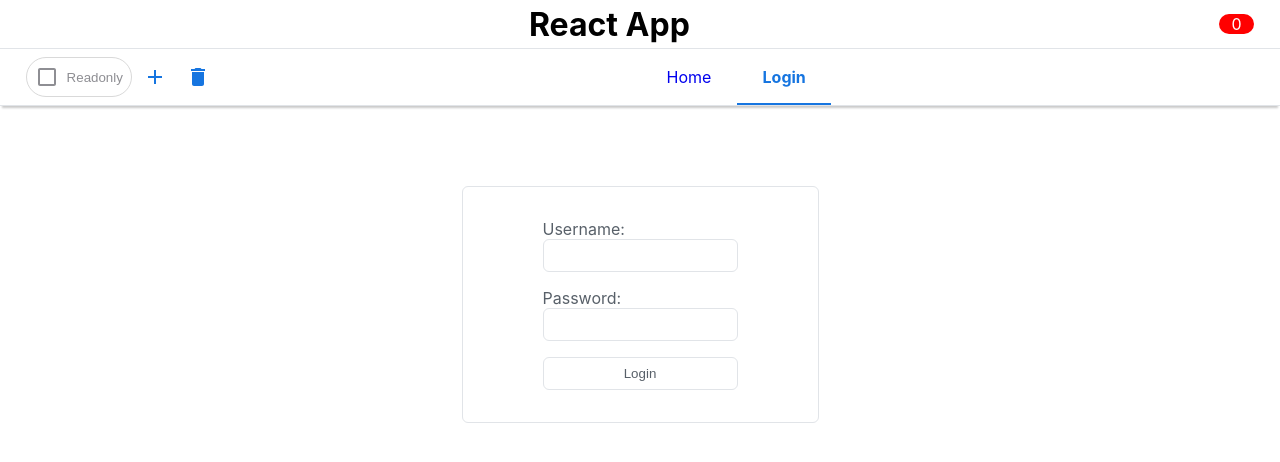
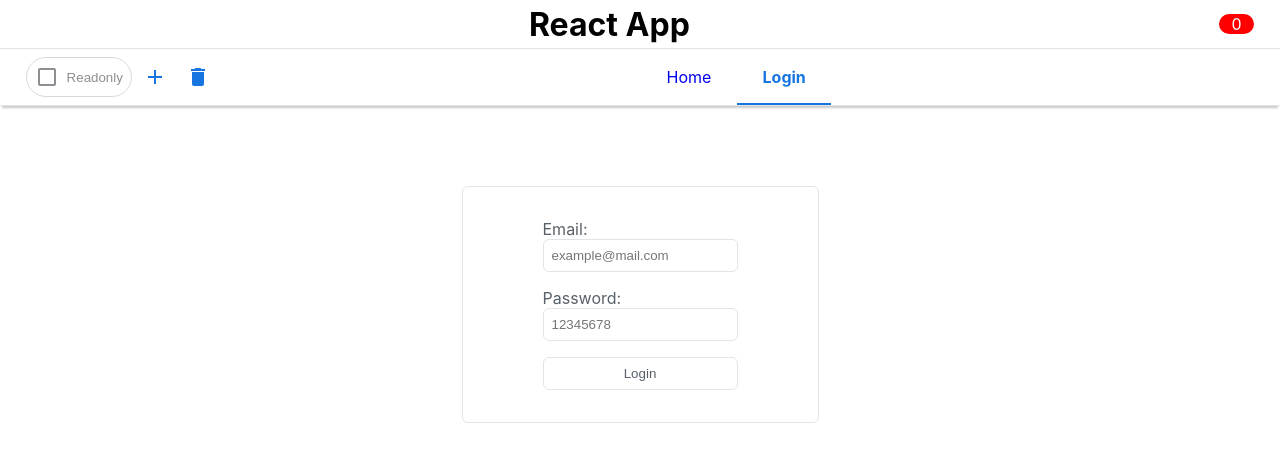
Before and after one commit to courses-iba/syemelianau-reactjs, a React (Create React App) app: page /login in a window 1280 px wide. Shown: the top 462 px of the page. Built offline with nearby package versions, Linux system fonts and the light colour scheme; no server answers.

Commit message:
reactjs - task12 - Input component created & form validation added

```diff
--- a/package.json
+++ b/package.json
@@ -8,6 +8,7 @@
     "@testing-library/user-event": "^12.8.3",
     "axios": "^0.21.1",
     "classnames": "^2.3.1",
+    "formik": "^2.2.6",
     "prop-types": "^15.7.2",
     "react": "^17.0.2",
     "react-dom": "^17.0.2",
@@ -17,7 +18,8 @@
     "react-spinners": "^0.10.6",
     "styled-components": "^5.2.3",
     "uuid": "^8.3.2",
-    "web-vitals": "^1.1.1"
+    "web-vitals": "^1.1.1",
+    "yup": "^0.32.9"
   },
   "scripts": {
     "start": "react-scripts start",
--- /dev/null
+++ b/src/components/Input.js
@@ -0,0 +1,25 @@
+import classNames from 'classnames';
+
+import styles from '../styles/Input.module.css';
+
+const Input = ({ name, type, value, placeholder, error, touched, onChange, onBlur }) => {
+    const label = name[0].toUpperCase() + name.slice(1).toLowerCase();
+
+    return (
+        <div className={styles.element}>
+            <label htmlFor={name}>{label}: </label>
+            <input
+                className={classNames(styles.input, touched && error && styles.error)}
+                name={name}
+                type={type}
+                value={value}
+                placeholder={placeholder}
+                onChange={onChange}
+                onBlur={onBlur}
+            />
+            <span className={styles.error}>{touched && error}</span>
+        </div>
+    );
+};
+
+export default Input;
--- a/src/pages/LoginPage.js
+++ b/src/pages/LoginPage.js
@@ -1,39 +1,75 @@
 import { useState } from 'react';
+import { useFormik } from 'formik';
 import classNames from 'classnames';
+import * as Yup from 'yup';
 
 import styles from './LoginPage.module.css';
+import { element, input } from '../styles/Input.module.css';
+import Input from '../components/Input';
 
 const LoginPage = () => {
-    const [credentials, setCredentials] = useState({
-        username: '',
-        password: ''
+    const [credentials, setCredentials] = useState({ email: '', password: '' });
+
+    const validationSchema = Yup.object().shape({
+        email: Yup.string()
+            .email('Invalid email')
+            .required('Required'),
+        password: Yup.string()
+            .min(8, 'Too Short!')
+            .matches(/(\D\d)+/g, 'Must contain numbers & characters')
+            .required('Required')
+    });
+
+    const {
+        values,
+        errors,
+        touched,
+        handleSubmit,
+        handleChange,
+        handleBlur,
+        isSubmitting
+    } = useFormik({
+        initialValues: credentials,
+        validationSchema,
+        onSubmit: (values, { setSubmitting }) => {
+            setTimeout(() => {
+                setCredentials(values);
+                alert(JSON.stringify(values, null, 2));
+                setSubmitting(false);
+            }, 400);
+        }
     });
 
     return (
         <div className={styles.login}>
-            <form className={styles.card}>
-                <div className={styles.element}>
-                    <label htmlFor="username">Username: </label>
-                    <input
-                        className={styles.input}
-                        name="username"
-                        type="text"
-                        value={credentials.username}
-                        onChange={e => setCredentials({ ...credentials, username: e.target.value })}
+            <form className={styles.card} onSubmit={handleSubmit}>
+                <Input
+                    type="email"
+                    name="email"
+                    placeholder="example@mail.com"
+                    value={values.email}
+                    touched={touched.email}
+                    error={errors.email}
+                    onChange={handleChange}
+                    onBlur={handleBlur}
+                />
+                <Input
+                    type="password"
+                    name="password"
+                    placeholder="12345678"
+                    value={values.password}
+                    touched={touched.password}
+                    error={errors.password}
+                    onChange={handleChange}
+                    onBlur={handleBlur}
+                />
+                <div className={element}>
+                    <button
+                        className={classNames(input, styles.button)}
+                        disabled={isSubmitting}
+                        type="submit"
+                        children="Login"
                     />
-                </div>
-                <div className={styles.element}>
-                    <label htmlFor="password">Password: </label>
-                    <input
-                        className={styles.input}
-                        name="password"
-                        type="password"
-                        value={credentials.password}
-                        onChange={e => setCredentials({ ...credentials, password: e.target.value })}
-                    />
-                </div>
-                <div className={styles.element}>
-                    <button className={classNames(styles.input, styles.button)} type="submit">Login</button>
                 </div>
             </form>
         </div>
--- a/src/pages/LoginPage.module.css
+++ b/src/pages/LoginPage.module.css
@@ -17,20 +17,6 @@
     transition: 0.3s;
 }
 
-.element {
-    display: flex;
-    flex-direction: column;
-    padding: 1vh 0;
-}
-
-.input {
-    padding: 1vh;
-    background: none;
-    border: 1px solid #e1e4e8;
-    border-radius: 6px;
-    outline: none;
-}
-
 .button {
     cursor: pointer;
     transition: .3s;
--- /dev/null
+++ b/src/styles/Input.module.css
@@ -0,0 +1,18 @@
+.element {
+    display: flex;
+    flex-direction: column;
+    padding: 1vh 0;
+}
+
+.input {
+    padding: 1vh;
+    background: none;
+    border: 1px solid #e1e4e8;
+    border-radius: 6px;
+    outline: none;
+}
+
+.error {
+    color: red;
+    border-color: red;
+}
```
Also changed, not shown: 1 other file (tests, documents, lock files or other folders).
